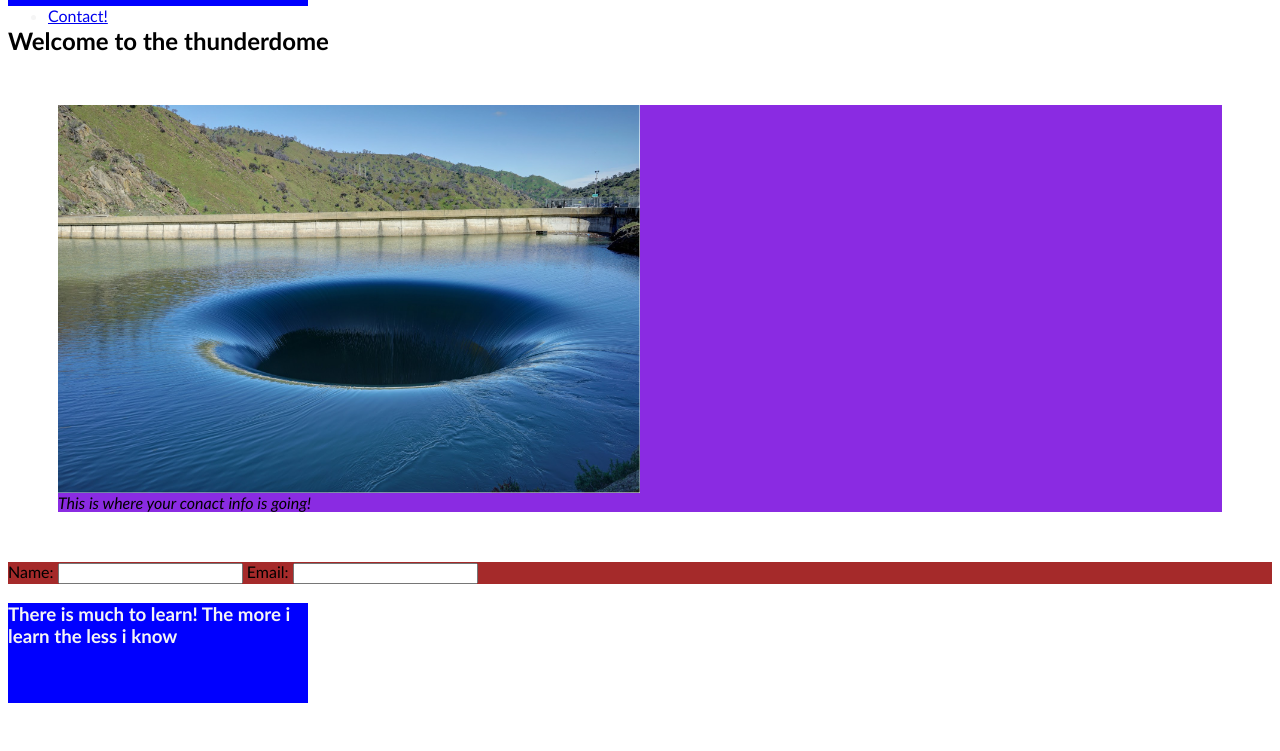
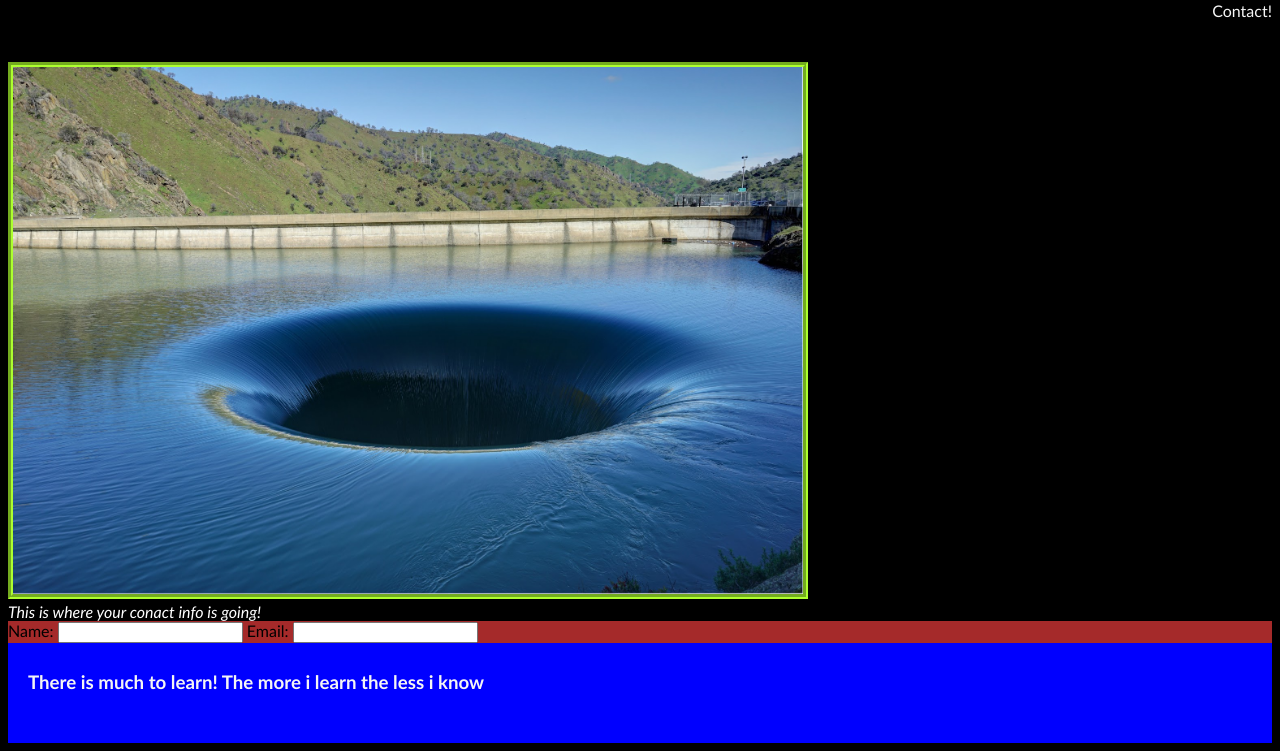
Before and after one commit to theAshRose/mini-make1, a plain HTML site: page index.html in a window 1280 px wide. Shown: the part 115-866 px from the top of the page. Before the commit the page ends 826 px from the top, so only its background shows below. Drawn offline with Linux system fonts and the light colour scheme.

Commit message:
background, border image, link relocation

```diff
--- a/assets/style.css
+++ b/assets/style.css
@@ -1,39 +1,62 @@
+*{
+    box-sizing: border-box;
+}
+
+body {
+    font-family: 'Gill Sans', 'Gill Sans MT', Calibri, 'Trebuchet MS', sans-serif;
+    background-color: black;
+}
+
+
 header,
 footer {
-    position: relative;
     height: 100px;
-    width: 300px;
-    font-family: 'Gill Sans', 'Gill Sans MT', Calibri, 'Trebuchet MS', sans-serif;
     color: whitesmoke;
     background-color: blue;
-    padding: 0;
-    margin: 0;
-
+    padding-left: 20px;
+    padding-top: 10px;
 }
 
-main{
-    font-family: 'Gill Sans', 'Gill Sans MT', Calibri, 'Trebuchet MS', sans-serif;
+h1 {
+    text-align: Center;
+    opacity: 1.0;
+}
+
+.nav{
+    float: right;
+    margin-left: 25px;
+}
+
+.nav ul li{
+    display: inline-block;
+}
+
+a {
+    color: whitesmoke;
+    text-decoration: none;
 }
 
 img {
-    max-height: 50%;
-    max-width: 50%;
+    max-width: 800px;
+    border: 5px;
+    border-style:groove;
+    border-color: greenyellow;
 }
 
 section {
     background-color: brown;
 }
 
+.border{
+    border: 5px;
+    border-style:groove;
+    border-color: greenyellow;
+}
 figure{
-    border: 15px;
-    display: flex;
-    flex-flow: column;
-    margin: 50px;
-    background-color: blueviolet;
+    display: inline-block;
+    margin: 0;
 }
-figcaption {
-    background-color: blue;
+.caption {
+    color: white;
     text-align: center;
-    font-family: 'Gill Sans', 'Gill Sans MT', Calibri, 'Trebuchet MS', sans-serif;
-    padding: 5px;
 }
--- a/index.html
+++ b/index.html
@@ -1,27 +1,33 @@
 <!DOCTYPE HTML>
-
+<html>
 <head>
     <meta charset="UTF-8">
     <title>stuff n' thangs</title>
     <link rel="stylesheet" href="./assets/style.css">
 </head>
 
+<body>
+
+
 <header>
-    <h1>Give me your information</h1>
-    <ul>
-        <li>
-            <a href="#contact-link"> Contact!</a>
-        </li>
-    </ul>
+    <h1>Give me your information!!</h1>
+       <nav class="nav">
+        <ul>
+          <li>
+             <a href="#contact-link"> Contact!</a>
+          </li>
+        </ul>
+       </nav>
 </header>
 
-<body>
+
 
 <main>
     <h2>Welcome to the thunderdome</h2>
          <figure>
              <img src="./assets/hole.png" alt="glory hole">
-             <figcatption><em>This is where your conact info is going!</em></figcatption>
+             <br/>
+             <figcatption class="caption"><em>This is where your conact info is going!</em></figcatption>
         </figure>
     <section>
         <label id="contact-link"for="name">Name:</label>
@@ -35,11 +41,10 @@
     </section>
 </main>
 
-</body>
-
 
 
 <footer>
 <h3>There is much to learn! The more i learn the less i know</h3>
-
 </footer>
+</body>
+</html>
```
